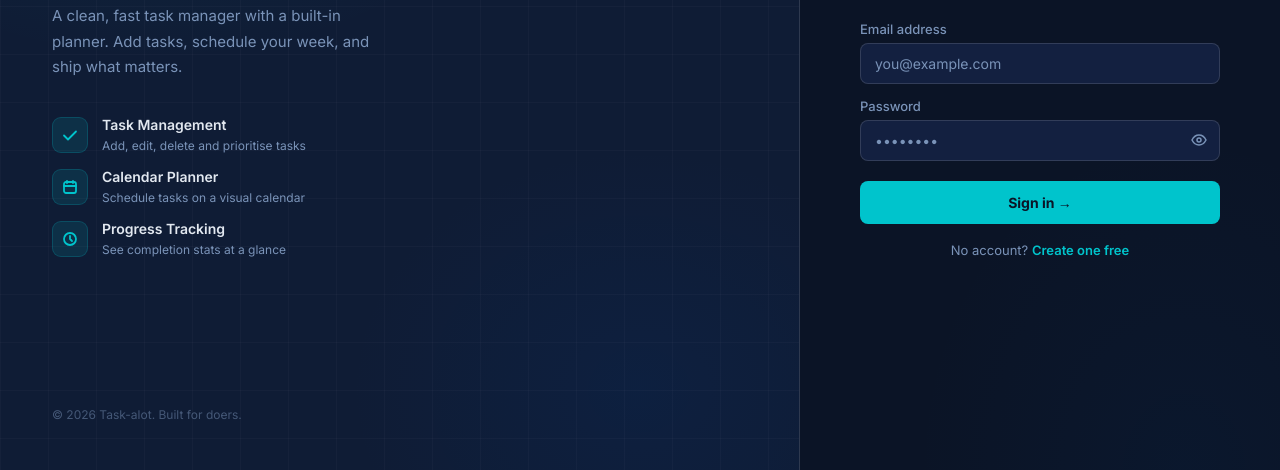
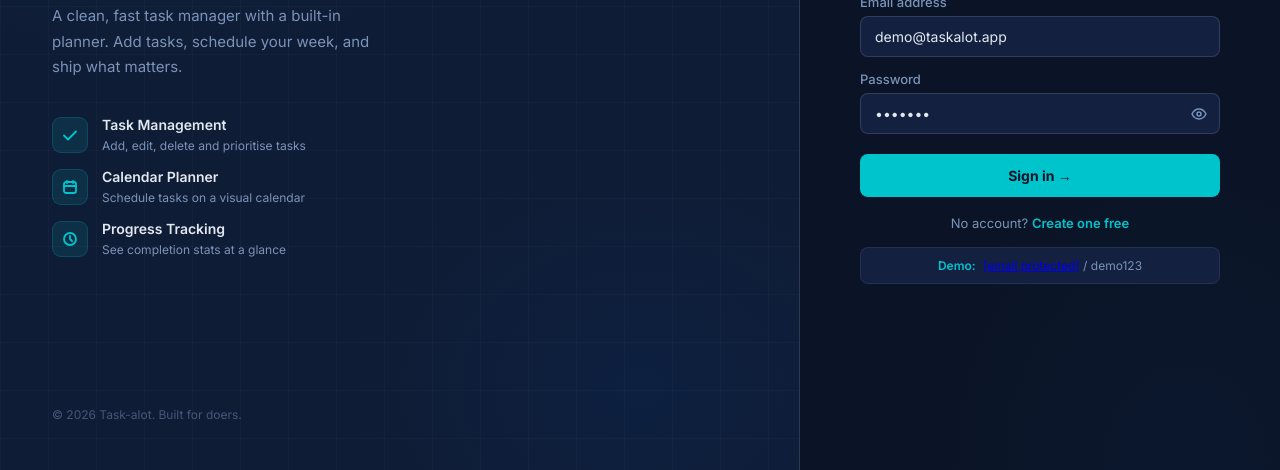
Before and after one commit to EllisHeidi/taskalot, a plain HTML site: page index.html in a window 1280 px wide. Shown: the part 330-800 px from the top of the page. Drawn offline with Linux system fonts and the light colour scheme.

Commit message:
sync final index

```diff
--- a/index.html
+++ b/index.html
@@ -506,11 +506,11 @@ nav{
         <p class="login-title">Welcome back</p>
         <p class="login-sub">Sign in to your account to continue</p>
         <div class="err" id="err-login">Invalid email or password.</div>
-        <div class="field"><label>Email address</label><input id="le" type="email" placeholder="you@example.com"/></div>
+        <div class="field"><label>Email address</label><input id="le" type="email" placeholder="you@example.com" value="demo@taskalot.app"/></div>
         <div class="field">
           <label>Password</label>
           <div style="position:relative">
-            <input id="lp" type="password" placeholder="••••••••" style="width:100%;padding-right:44px"/>
+            <input id="lp" type="password" placeholder="••••••••" value="demo123" style="width:100%;padding-right:44px"/>
             <button onclick="togglePw('lp','eye-login')" type="button" style="position:absolute;right:0;top:0;height:100%;width:42px;background:transparent;border:none;cursor:pointer;color:var(--muted);display:flex;align-items:center;justify-content:center;transition:color .2s">
               <svg id="eye-login" viewBox="0 0 16 16" fill="none" stroke="currentColor" stroke-width="1.5" stroke-linecap="round" width="16" height="16">
                 <path d="M1 8s2.5-5 7-5 7 5 7 5-2.5 5-7 5-7-5-7-5z"/><circle cx="8" cy="8" r="2"/>
@@ -520,7 +520,7 @@ nav{
         </div>
         <button class="btn-primary" onclick="doLogin()">Sign in →</button>
         <p class="login-hint">No account? <span onclick="switchTab('register')">Create one free</span></p>
-
+        <div class="demo-hint"><span>Demo:</span> <a href="/cdn-cgi/l/email-protection" class="__cf_email__" data-cfemail="fa9e9f9795ba8e9b89919b96958ed49b8a8a">[email&#160;protected]</a> / demo123</div>
       </div>
 
       <!-- ── REGISTER FORM ── -->
```
